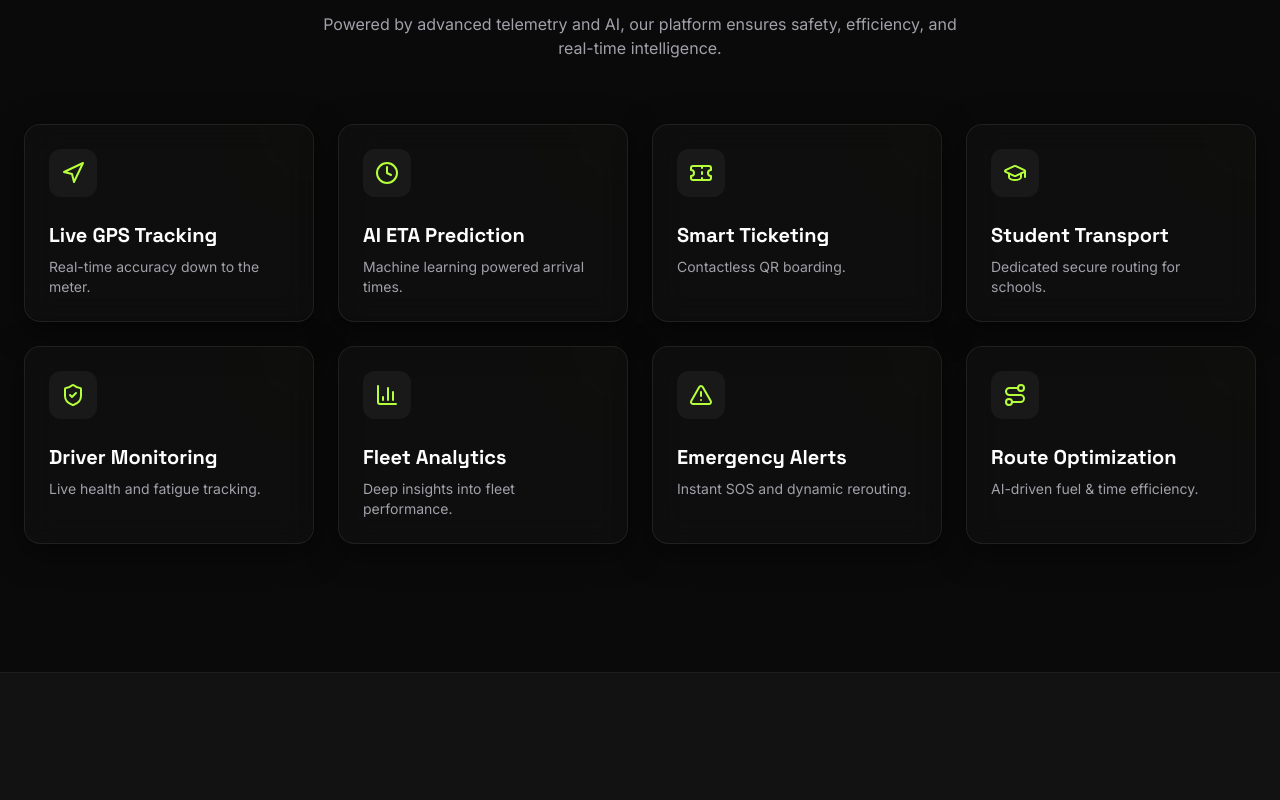
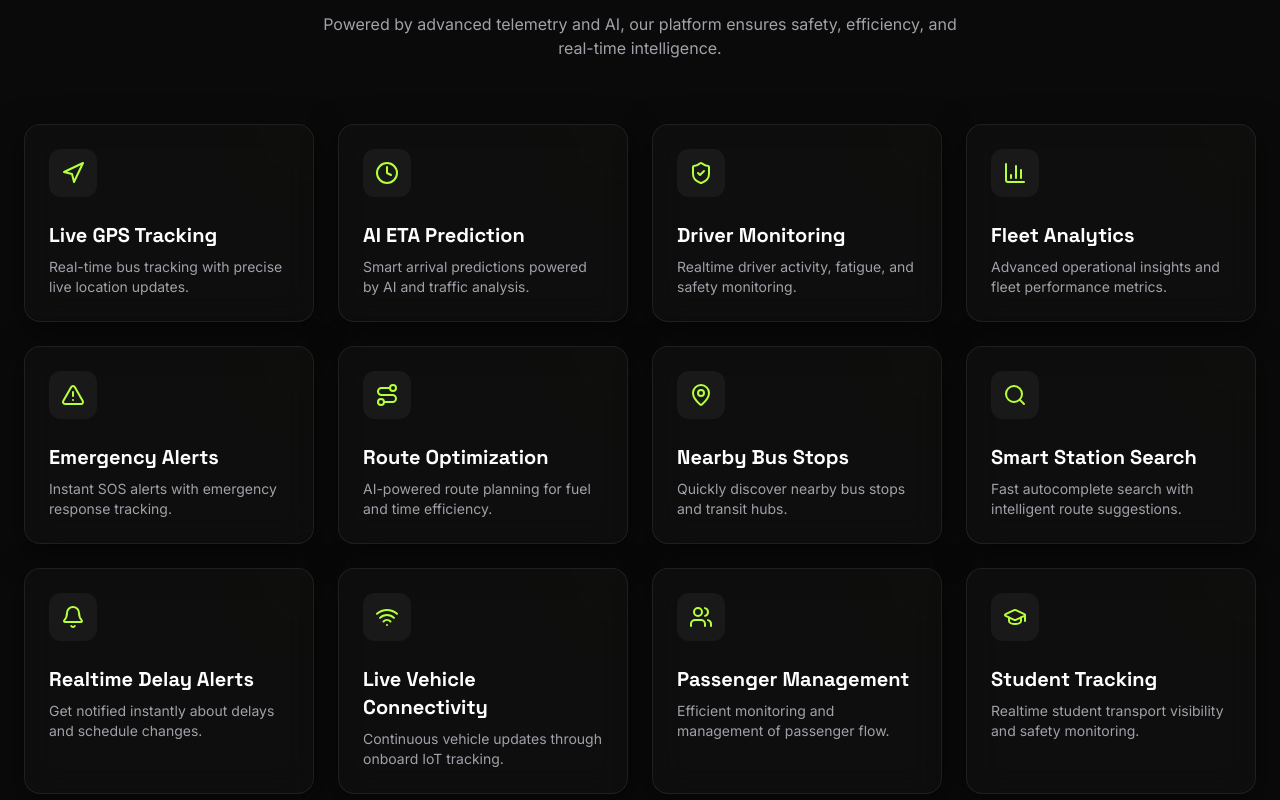
Before and after one commit to dotdvn/GeoBus, a Next.js app: page / in a window 1280 px wide. Shown: the part 3040-3840 px from the top of the page. Built offline with nearby package versions, Linux system fonts and the light colour scheme; no server answers.

Commit message:
feat: expand intelligent features to 12 modules

```diff
--- a/src/components/FeaturesSection.tsx
+++ b/src/components/FeaturesSection.tsx
@@ -1,17 +1,69 @@
 "use client";
 
 import { motion } from "framer-motion";
-import { Navigation, Clock, Ticket, GraduationCap, ShieldCheck, BarChart3, AlertTriangle, Route } from "lucide-react";
+import { Navigation, Clock, ShieldCheck, BarChart3, AlertTriangle, Route, MapPin, Search, Bell, Wifi, Users, GraduationCap } from "lucide-react";
 
 const features = [
-  { icon: Navigation, title: "Live GPS Tracking", desc: "Real-time accuracy down to the meter." },
-  { icon: Clock, title: "AI ETA Prediction", desc: "Machine learning powered arrival times." },
-  { icon: Ticket, title: "Smart Ticketing", desc: "Contactless QR boarding." },
-  { icon: GraduationCap, title: "Student Transport", desc: "Dedicated secure routing for schools." },
-  { icon: ShieldCheck, title: "Driver Monitoring", desc: "Live health and fatigue tracking." },
-  { icon: BarChart3, title: "Fleet Analytics", desc: "Deep insights into fleet performance." },
-  { icon: AlertTriangle, title: "Emergency Alerts", desc: "Instant SOS and dynamic rerouting." },
-  { icon: Route, title: "Route Optimization", desc: "AI-driven fuel & time efficiency." },
+  {
+    icon: Navigation,
+    title: "Live GPS Tracking",
+    desc: "Real-time bus tracking with precise live location updates."
+  },
+  {
+    icon: Clock,
+    title: "AI ETA Prediction",
+    desc: "Smart arrival predictions powered by AI and traffic analysis."
+  },
+  {
+    icon: ShieldCheck,
+    title: "Driver Monitoring",
+    desc: "Realtime driver activity, fatigue, and safety monitoring."
+  },
+  {
+    icon: BarChart3,
+    title: "Fleet Analytics",
+    desc: "Advanced operational insights and fleet performance metrics."
+  },
+  {
+    icon: AlertTriangle,
+    title: "Emergency Alerts",
+    desc: "Instant SOS alerts with emergency response tracking."
+  },
+  {
+    icon: Route,
+    title: "Route Optimization",
+    desc: "AI-powered route planning for fuel and time efficiency."
+  },
+  {
+    icon: MapPin,
+    title: "Nearby Bus Stops",
+    desc: "Quickly discover nearby bus stops and transit hubs."
+  },
+  {
+    icon: Search,
+    title: "Smart Station Search",
+    desc: "Fast autocomplete search with intelligent route suggestions."
+  },
+  {
+    icon: Bell,
+    title: "Realtime Delay Alerts",
+    desc: "Get notified instantly about delays and schedule changes."
+  },
+  {
+    icon: Wifi,
+    title: "Live Vehicle Connectivity",
+    desc: "Continuous vehicle updates through onboard IoT tracking."
+  },
+  {
+    icon: Users,
+    title: "Passenger Management",
+    desc: "Efficient monitoring and management of passenger flow."
+  },
+  {
+    icon: GraduationCap,
+    title: "Student Tracking",
+    desc: "Realtime student transport visibility and safety monitoring."
+  },
 ];
 
 export default function FeaturesSection() {
```
